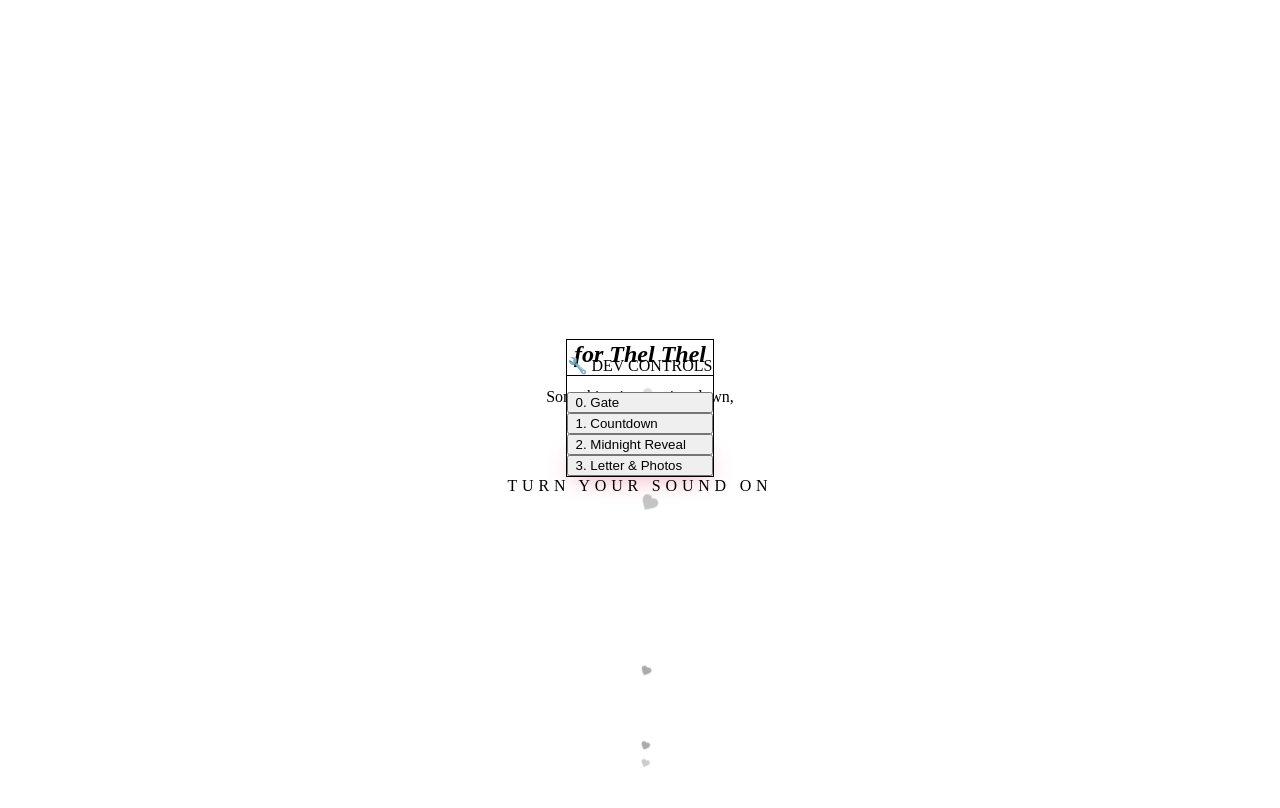
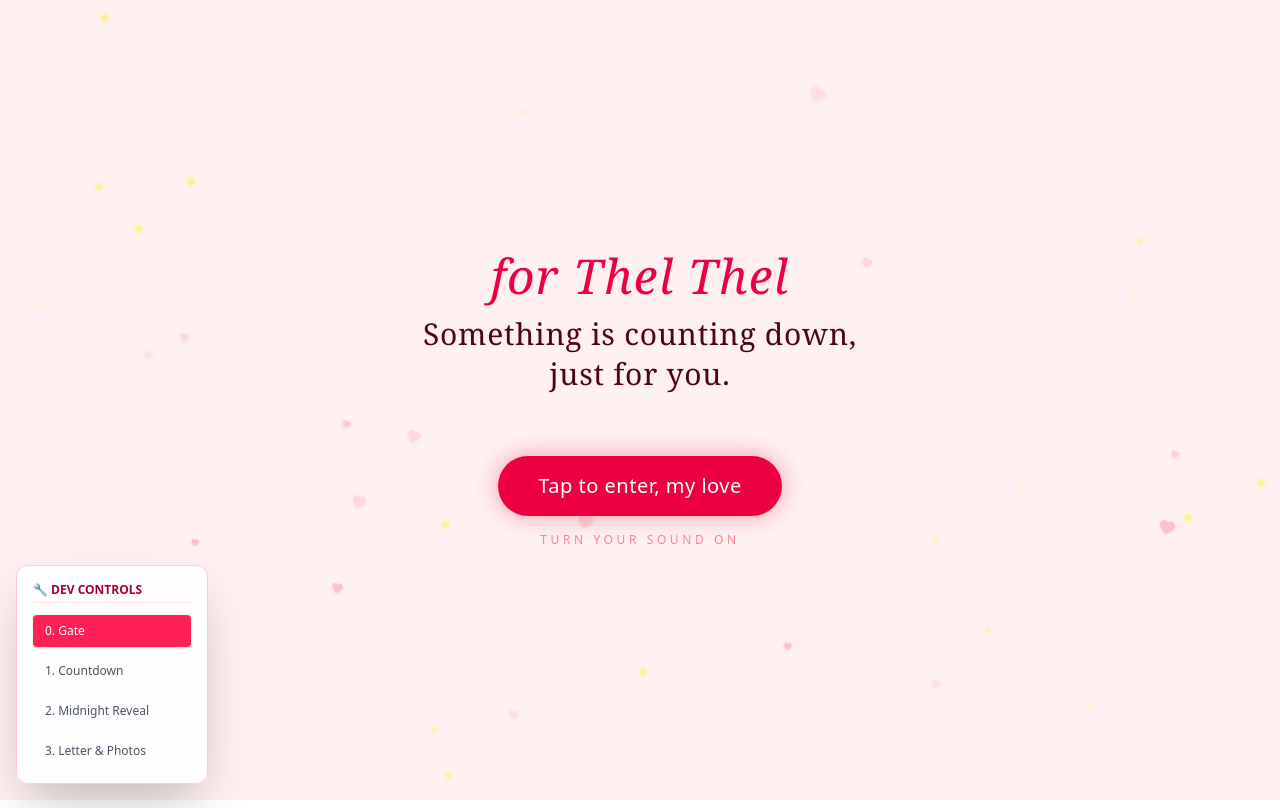
Before and after one commit to Henry336/birthday-microsite, a Next.js app: page / in a window 1280 px wide. Built offline with nearby package versions, Linux system fonts and the light colour scheme.

Commit message:
Tailwind fix

```diff
--- a/app/globals.css
+++ b/app/globals.css
@@ -1,6 +1,4 @@
-@tailwind base;
-@tailwind components;
-@tailwind utilities;
+@import "tailwindcss";
 
 @layer utilities {
   .custom-scrollbar::-webkit-scrollbar {
--- a/app/page.tsx
+++ b/app/page.tsx
@@ -4,24 +4,53 @@ import { useState, useEffect, useRef } from 'react';
 import confetti from 'canvas-confetti';
 
 // ============================================================================
-// ⚙️ CONFIGURATION & CONTENT
+// ⚙️ CONFIGURATION: EDIT EVERYTHING HERE
 // ============================================================================
-const SHOW_PREVIEW = true; // CHANGE TO FALSE BEFORE SENDING TO HER
-const TARGET_DATE_SGT = new Date('2026-07-02T00:00:00+08:00').getTime();
+const CONFIG = {
+  // --- SYSTEM ---
+  SHOW_PREVIEW: true, // CHANGE TO FALSE BEFORE SENDING TO HER
+  TARGET_DATE_SGT: '2026-07-02T00:00:00+08:00',
 
-const LETTER_TEXT = `Happy 20th Birthday, Thel Thel! ❤️
+  // --- AUDIO (Ensure these files are in public/music/) ---
+  music: {
+    calm: '/music/calm.mp3',
+    birthday: '/music/birthday.mp3'
+  },
 
-I wanted to make something special for you this year. [Insert your raw, genuine birthday message here. Write about how much she means to you, your favorite moments from the past year, and what you are looking forward to in the future.]
+  // --- PHASE 0: THE GATE ---
+  gate: {
+    title: "for Thel Thel",
+    subtitle1: "Something is counting down,",
+    subtitle2: "just for you.",
+    buttonText: "Tap to enter, my love",
+    hintText: "Turn your sound on"
+  },
 
-Scroll down to see some of my favorite memories of us.`;
+  // --- PHASE 1: COUNTDOWN ---
+  countdown: {
+    title: "See you at Midnight..."
+  },
 
-const CAROUSEL_DATA = [
-  { img: '/photos/photo1.jpg', text: 'This was such a fun day. I love your smile here so much.' },
-  { img: '/photos/photo2.jpg', text: 'Remember this? One of my absolute favorite moments with you.' },
-  { img: '/photos/photo3.jpg', text: 'You looked incredibly gorgeous this day. I couldnt take my eyes off you.' },
-  { img: '/photos/photo4.jpg', text: 'Just us being completely silly. I love our dynamic.' },
-  { img: '/photos/photo5.jpg', text: 'Happy Birthday, my love. Here is to a hundred more memories like this.' }
-];
+  // --- PHASE 2: MIDNIGHT REVEAL ---
+  reveal: {
+    title: "Happy 20th Birthday, <br/> my love!",
+    buttonText: "Read My Letter →"
+  },
+
+  // --- PHASE 3: THE LETTER & PHOTOS ---
+  letterText: `Happy 20th Birthday, Thel Thel! ❤️\n\nI wanted to make something special for you this year. [Insert your raw, genuine birthday message here. Write about how much she means to you, your favorite moments from the past year, and what you are looking forward to in the future.]\n\nScroll down to see some of my favorite memories of us.`,
+
+  // Ensure these files are in public/photos/
+  carousel: [
+    { img: '/photos/photo1.jpg', text: 'This was such a fun day. I love your smile here so much.' },
+    { img: '/photos/photo2.jpg', text: 'Remember this? One of my absolute favorite moments with you.' },
+    { img: '/photos/photo3.jpg', text: 'You looked incredibly gorgeous this day. I couldnt take my eyes off you.' },
+    { img: '/photos/photo4.jpg', text: 'Just us being completely silly. I love our dynamic.' },
+    { img: '/photos/photo5.jpg', text: 'Happy Birthday, my love. Here is to a hundred more memories like this.' }
+  ]
+};
+// ============================================================================
+// END OF CONFIGURATION - DO NOT TOUCH BELOW UNLESS YOU WANT TO CHANGE UI
 // ============================================================================
 
 export default function BirthdayMicrosite() {
@@ -58,9 +87,11 @@ export default function BirthdayMicrosite() {
   useEffect(() => {
     if (phase !== 1) return;
 
+    const targetTime = new Date(CONFIG.TARGET_DATE_SGT).getTime();
+
     const timer = setInterval(() => {
       const now = new Date().getTime();
-      const distance = TARGET_DATE_SGT - now;
+      const distance = targetTime - now;
 
       if (distance <= 0) {
         clearInterval(timer);
@@ -107,15 +138,15 @@ export default function BirthdayMicrosite() {
     }, 250);
   };
 
-  const handleNextCarousel = () => setCarouselIdx((prev) => (prev + 1) % CAROUSEL_DATA.length);
-  const handlePrevCarousel = () => setCarouselIdx((prev) => (prev - 1 + CAROUSEL_DATA.length) % CAROUSEL_DATA.length);
+  const handleNextCarousel = () => setCarouselIdx((prev) => (prev + 1) % CONFIG.carousel.length);
+  const handlePrevCarousel = () => setCarouselIdx((prev) => (prev - 1 + CONFIG.carousel.length) % CONFIG.carousel.length);
 
   return (
     <div className="min-h-screen bg-rose-50 flex flex-col items-center justify-center relative overflow-hidden font-serif text-rose-950">
 
       {/* --- HIDDEN AUDIO --- */}
-      <audio ref={calmAudioRef} src="/music/calm.mp3" loop />
-      <audio ref={hbdAudioRef} src="/music/birthday.mp3" />
+      <audio ref={calmAudioRef} src={CONFIG.music.calm} loop />
+      <audio ref={hbdAudioRef} src={CONFIG.music.birthday} />
 
       {/* --- BACKGROUND PARTICLES --- */}
       <div className="absolute inset-0 z-0 pointer-events-none">
@@ -139,18 +170,18 @@ export default function BirthdayMicrosite() {
         {phase === 0 && (
           <div className="text-center space-y-8 animate-in fade-in duration-1000">
             <div className="space-y-4">
-              <h2 className="text-4xl md:text-5xl italic text-rose-600 font-medium tracking-wide">for Thel Thel</h2>
+              <h2 className="text-4xl md:text-5xl italic text-rose-600 font-medium tracking-wide">{CONFIG.gate.title}</h2>
               <div className="space-y-1">
-                <p className="text-2xl md:text-3xl font-light tracking-wide">Something is counting down,</p>
-                <p className="text-2xl md:text-3xl font-light tracking-wide">just for you.</p>
+                <p className="text-2xl md:text-3xl font-light tracking-wide">{CONFIG.gate.subtitle1}</p>
+                <p className="text-2xl md:text-3xl font-light tracking-wide">{CONFIG.gate.subtitle2}</p>
               </div>
             </div>
 
             <div className="pt-8 flex flex-col items-center gap-4">
               <button onClick={handleEnterGate} className="px-10 py-4 bg-rose-600 hover:bg-rose-700 text-white rounded-full text-xl shadow-[0_0_25px_rgba(225,29,72,0.4)] transition-all hover:scale-105 active:scale-95 font-sans font-medium tracking-wide">
-                Tap to enter, my love
+                {CONFIG.gate.buttonText}
               </button>
-              <span className="text-xs tracking-[0.3em] uppercase text-rose-400/80 font-sans">Turn your sound on</span>
+              <span className="text-xs tracking-[0.3em] uppercase text-rose-400/80 font-sans">{CONFIG.gate.hintText}</span>
             </div>
           </div>
         )}
@@ -158,7 +189,7 @@ export default function BirthdayMicrosite() {
         {/* ================= PHASE 1: COUNTDOWN ================= */}
         {phase === 1 && (
           <div className="text-center animate-in fade-in zoom-in duration-700 space-y-8">
-             <h2 className="text-2xl md:text-3xl italic text-rose-500 font-light">See you at Midnight...</h2>
+             <h2 className="text-2xl md:text-3xl italic text-rose-500 font-light">{CONFIG.countdown.title}</h2>
              <div className="flex gap-4 md:gap-8 justify-center font-sans">
                 <div className="flex flex-col items-center">
                   <span className="text-5xl md:text-7xl font-bold text-rose-600 drop-shadow-sm">{String(timeLeft.hours).padStart(2, '0')}</span>
@@ -181,11 +212,12 @@ export default function BirthdayMicrosite() {
         {/* ================= PHASE 2: MIDNIGHT REVEAL ================= */}
         {phase === 2 && (
           <div className="text-center animate-in fade-in slide-in-from-bottom-10 duration-1000 space-y-10">
-            <h1 className="text-6xl md:text-8xl font-extrabold text-transparent bg-clip-text bg-gradient-to-r from-rose-500 to-pink-400 drop-shadow-lg p-4">
-              Happy 20th Birthday, <br/> my love!
-            </h1>
+            <h1
+              className="text-6xl md:text-8xl font-extrabold text-transparent bg-clip-text bg-gradient-to-r from-rose-500 to-pink-400 drop-shadow-lg p-4"
+              dangerouslySetInnerHTML={{ __html: CONFIG.reveal.title }}
+            />
             <button onClick={() => setPhase(3)} className="mt-8 px-8 py-3 border-2 border-rose-500 text-rose-600 hover:bg-rose-500 hover:text-white rounded-full text-lg transition-all hover:scale-105 active:scale-95 font-sans tracking-wide">
-              Read My Letter →
+              {CONFIG.reveal.buttonText}
             </button>
           </div>
         )}
@@ -197,7 +229,7 @@ export default function BirthdayMicrosite() {
             {/* The Letter */}
             <div className="bg-white/80 backdrop-blur-md p-8 md:p-12 rounded-2xl shadow-xl border border-rose-100 mb-16 w-11/12 max-w-3xl transform rotate-1 hover:rotate-0 transition-transform">
               <p className="text-lg md:text-xl leading-loose whitespace-pre-line text-gray-700 font-sans font-light">
-                {LETTER_TEXT}
+                {CONFIG.letterText}
               </p>
             </div>
 
@@ -207,14 +239,14 @@ export default function BirthdayMicrosite() {
               {/* Left: Polaroid */}
               <div className="bg-white p-4 pb-12 rounded-sm shadow-2xl border border-gray-100 transform -rotate-3 hover:scale-105 transition-all z-10 w-72 md:w-96">
                 <div className="w-full h-64 md:h-80 bg-rose-50 rounded overflow-hidden">
-                  <img src={CAROUSEL_DATA[carouselIdx].img} alt="Memory" className="w-full h-full object-cover" />
+                  <img src={CONFIG.carousel[carouselIdx].img} alt="Memory" className="w-full h-full object-cover" />
                 </div>
               </div>
 
               {/* Right: Diary Card */}
               <div className="bg-rose-50/90 backdrop-blur-sm p-8 rounded-xl shadow-lg border border-rose-200 transform rotate-2 hover:scale-105 transition-all z-20 w-72 md:w-96 h-48 flex items-center justify-center">
                 <p className="text-lg md:text-xl text-center italic text-rose-900 leading-relaxed">
-                  "{CAROUSEL_DATA[carouselIdx].text}"
+                  "{CONFIG.carousel[carouselIdx].text}"
                 </p>
               </div>
 
@@ -224,7 +256,7 @@ export default function BirthdayMicrosite() {
                   ←
                 </button>
                 <div className="flex gap-2">
-                  {CAROUSEL_DATA.map((_, i) => (
+                  {CONFIG.carousel.map((_, i) => (
                     <div key={i} className={`w-2 h-2 rounded-full transition-colors ${i === carouselIdx ? 'bg-rose-500' : 'bg-rose-200'}`} />
                   ))}
                 </div>
@@ -238,7 +270,7 @@ export default function BirthdayMicrosite() {
       </div>
 
       {/* ================= DEV PREVIEW PANEL ================= */}
-      {SHOW_PREVIEW && (
+      {CONFIG.SHOW_PREVIEW && (
         <div className="fixed bottom-4 left-4 z-50 bg-white/90 backdrop-blur-md p-4 rounded-xl border border-rose-200 shadow-2xl text-xs font-sans w-48">
           <p className="font-bold text-rose-800 mb-3 border-b border-rose-100 pb-1">🔧 DEV CONTROLS</p>
           <div className="flex flex-col gap-2">
```
